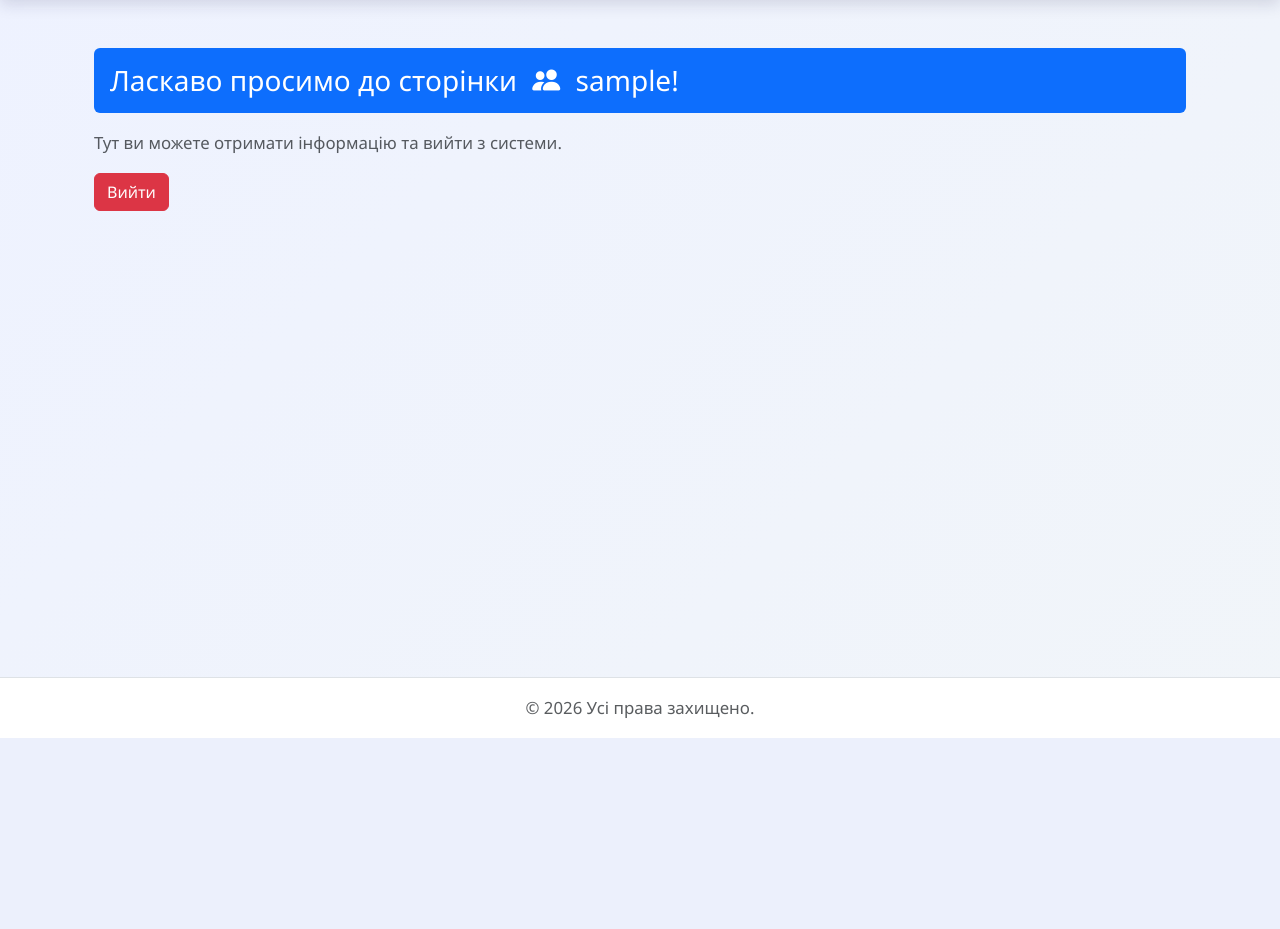
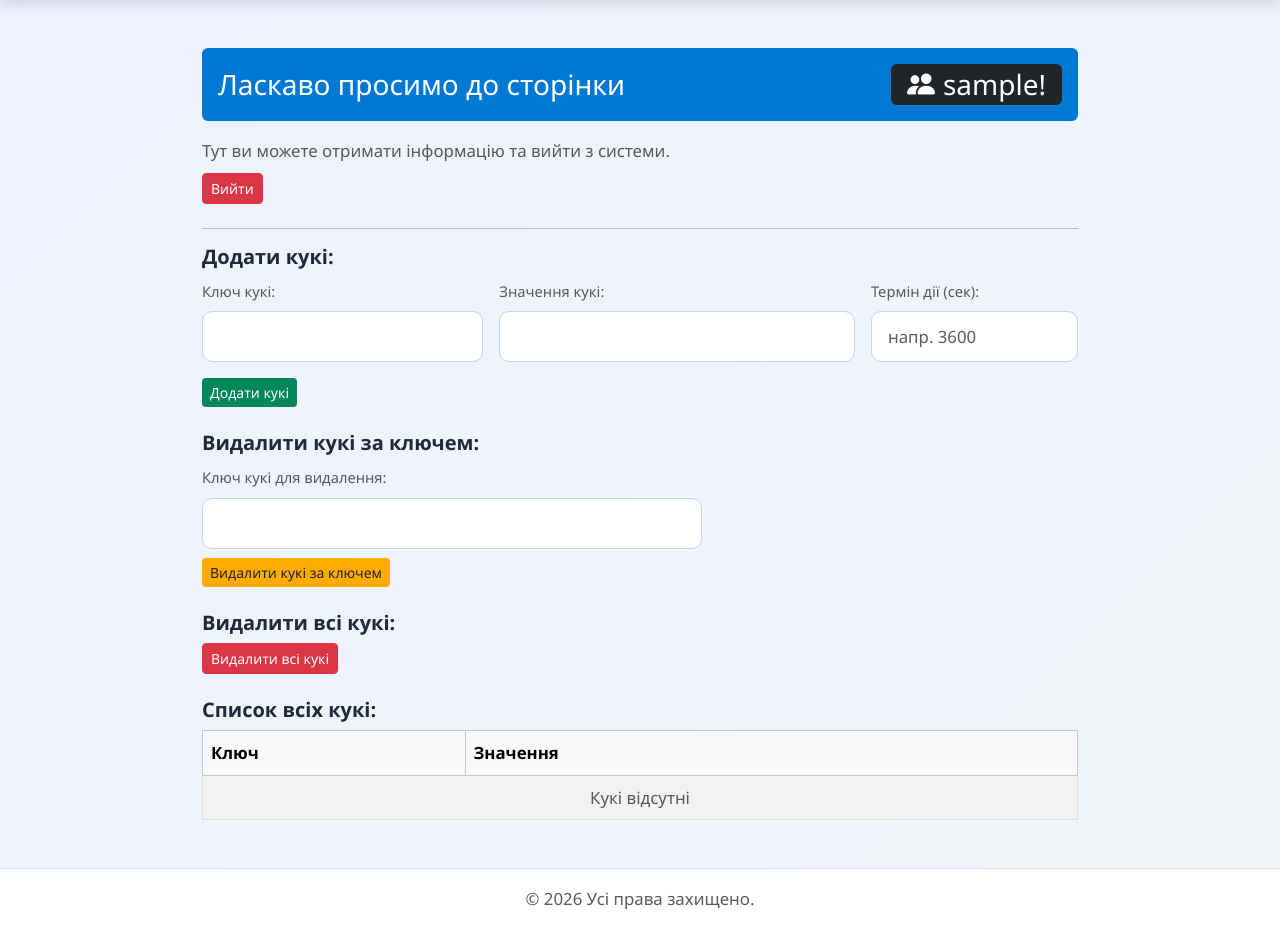
Before and after one commit to marta33424/flask-app-lab, a Flask app: page /users/profile in a window 1280 px wide. Shown: the part 62-991 px from the top of the page. Before the commit the page ends 800 px from the top, so only its background shows below. Run offline with Flask 3, Linux system fonts and the light colour scheme; the visitor is signed in with stand-in values (Sample User, id 1).

Commit message:
feat(lab4): complete task 2 cookie management and cookies table

```diff
--- a/app/users/templates/users/profile.html
+++ b/app/users/templates/users/profile.html
@@ -3,19 +3,83 @@
 {% block title %}Профіль{% endblock %}
 
 {% block content %}
-<div class="container mt-4">
-    <div class="p-3 mb-2 bg-primary text-white rounded d-flex align-items-center">
-        <h3 class="mb-0">
-            Ласкаво просимо до сторінки
-            <i class="bi bi-people-fill mx-2"></i>
-            {{ username }}!
+<div class="container my-4" style="max-width: 900px;">
+    <!-- Блок привітання -->
+    <div class="p-3 mb-3 text-white rounded d-flex align-items-center justify-content-between"
+        style="background-color: #0078d4;">
+        <h3 class="m-0">Ласкаво просимо до сторінки</h3>
+        <h3 class="m-0 bg-dark px-3 py-1 rounded d-flex align-items-center">
+            <i class="bi bi-people-fill me-2"></i> {{ username }}!
         </h3>
     </div>
 
-    <p class="text-muted mt-3">Тут ви можете отримати інформацію та вийти з системи.</p>
+    <p class="text-muted mb-2">Тут ви можете отримати інформацію та вийти з системи.</p>
 
-    <form action="{{ url_for('users.logout') }}" method="POST">
-        <button type="submit" class="btn btn-danger">Вийти</button>
+    <form action="{{ url_for('users.logout') }}" method="POST" class="mb-4">
+        <button type="submit" class="btn btn-danger btn-sm">Вийти</button>
     </form>
+
+    <hr>
+
+    <!-- Додати кукі -->
+    <h5 class="fw-bold">Додати кукі:</h5>
+    <form action="{{ url_for('users.add_cookie') }}" method="POST" class="mb-4">
+        <div class="row g-3">
+            <div class="col-md-4">
+                <label class="form-label text-muted small">Ключ кукі:</label>
+                <input type="text" name="key" class="form-control" required>
+            </div>
+            <div class="col-md-5">
+                <label class="form-label text-muted small">Значення кукі:</label>
+                <input type="text" name="value" class="form-control">
+            </div>
+            <div class="col-md-3">
+                <label class="form-label text-muted small">Термін дії (сек):</label>
+                <input type="number" name="max_age" class="form-control" placeholder="напр. 3600">
+            </div>
+        </div>
+        <button type="submit" class="btn btn-success btn-sm mt-3"
+            style="background-color: #00875a; border: none;">Додати кукі</button>
+    </form>
+
+    <!-- Видалити кукі за ключем -->
+    <h5 class="fw-bold">Видалити кукі за ключем:</h5>
+    <form action="{{ url_for('users.delete_cookie') }}" method="POST" class="mb-4">
+        <div class="mb-2" style="max-width: 500px;">
+            <label class="form-label text-muted small">Ключ кукі для видалення:</label>
+            <input type="text" name="key" class="form-control" required>
+        </div>
+        <button type="submit" class="btn btn-warning btn-sm text-dark"
+            style="background-color: #ffab00; border: none;">Видалити кукі за ключем</button>
+    </form>
+
+    <!-- Видалити всі кукі -->
+    <h5 class="fw-bold">Видалити всі кукі:</h5>
+    <form action="{{ url_for('users.delete_all_cookies') }}" method="POST" class="mb-4">
+        <button type="submit" class="btn btn-danger btn-sm">Видалити всі кукі</button>
+    </form>
+
+    <!-- Таблиця списку всіх кукі -->
+    <h5 class="fw-bold mt-4">Список всіх кукі:</h5>
+    <table class="table table-bordered table-striped mt-2">
+        <thead class="table-light">
+            <tr>
+                <th style="width: 30%;">Ключ</th>
+                <th>Значення</th>
+            </tr>
+        </thead>
+        <tbody>
+            {% for key, val in cookies.items() %}
+            <tr>
+                <td class="fw-bold">{{ key }}</td>
+                <td class="text-break">{{ val }}</td>
+            </tr>
+            {% else %}
+            <tr>
+                <td colspan="2" class="text-center text-muted">Кукі відсутні</td>
+            </tr>
+            {% endfor %}
+        </tbody>
+    </table>
 </div>
 {% endblock %}
--- a/app/users/views.py
+++ b/app/users/views.py
@@ -1,4 +1,4 @@
-from flask import render_template, request, redirect, url_for, flash, session
+from flask import render_template, request, redirect, url_for, flash, session, make_response
 from . import users_bp
 
 @users_bp.route("/hi/<string:name>")
@@ -37,10 +37,61 @@ def profile():
         flash("Будь ласка, спочатку увійдіть у систему.", "error")
         return redirect(url_for("users.login"))
 
-    return render_template("profile.html", username=session["username"])
+    return render_template("profile.html", username=session["username"], cookies=request.cookies)
 
 @users_bp.route("/logout", methods=["POST", "GET"])
 def logout():
     session.pop("username", None)
     flash("Ви успішно вийшли з системи.", "info")
     return redirect(url_for("users.login"))
+
+@users_bp.route("/cookies/add", methods=["POST"])
+def add_cookie():
+    if "username" not in session:
+        return redirect(url_for("users.login"))
+
+    key = request.form.get("key", "").strip()
+    value = request.form.get("value", "").strip()
+    max_age = request.form.get("max_age", "").strip()
+
+    if not key:
+        flash("Ключ кукі не може бути порожнім!", "error")
+        return redirect(url_for("users.profile"))
+
+    response = make_response(redirect(url_for("users.profile")))
+    try:
+        max_age_val = int(max_age) if max_age else None
+    except ValueError:
+        max_age_val = None
+
+    response.set_cookie(key, value, max_age=max_age_val)
+    flash(f"Кукі '{key}' успішно додано!", "success")
+    return response
+
+@users_bp.route("/cookies/delete", methods=["POST"])
+def delete_cookie():
+    if "username" not in session:
+        return redirect(url_for("users.login"))
+
+    key = request.form.get("key", "").strip()
+    if not key:
+        flash("Вкажіть ключ кукі для видалення!", "error")
+        return redirect(url_for("users.profile"))
+
+    response = make_response(redirect(url_for("users.profile")))
+    response.delete_cookie(key)
+    flash(f"Кукі '{key}' успішно видалено!", "info")
+    return response
+
+@users_bp.route("/cookies/delete_all", methods=["POST"])
+def delete_all_cookies():
+    if "username" not in session:
+        return redirect(url_for("users.login"))
+
+    response = make_response(redirect(url_for("users.profile")))
+    for key in request.cookies.keys():
+        if key != "session":
+            response.delete_cookie(key)
+
+    flash("Всі додані кукі успішно видалено!", "info")
+    return response
```
